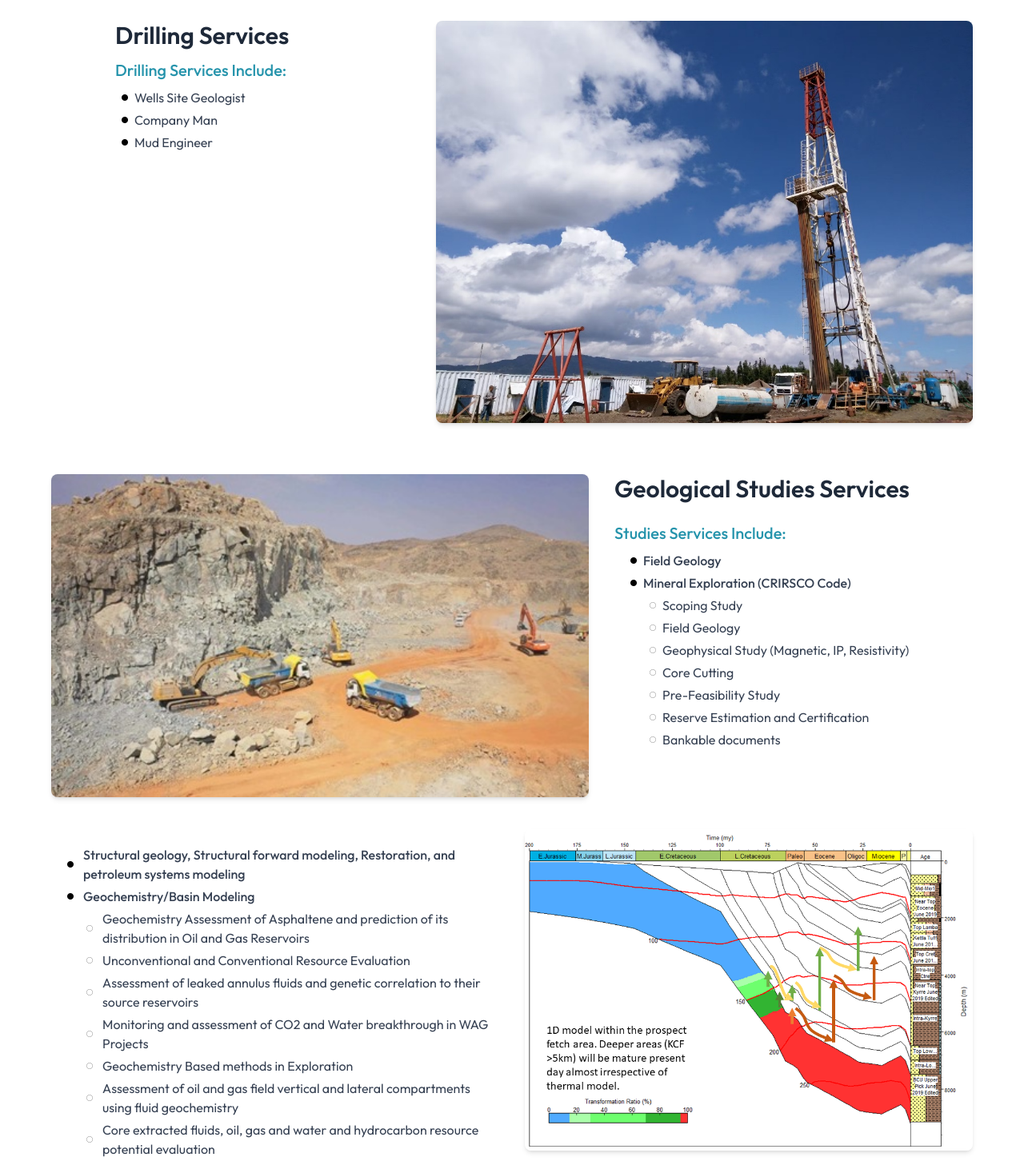
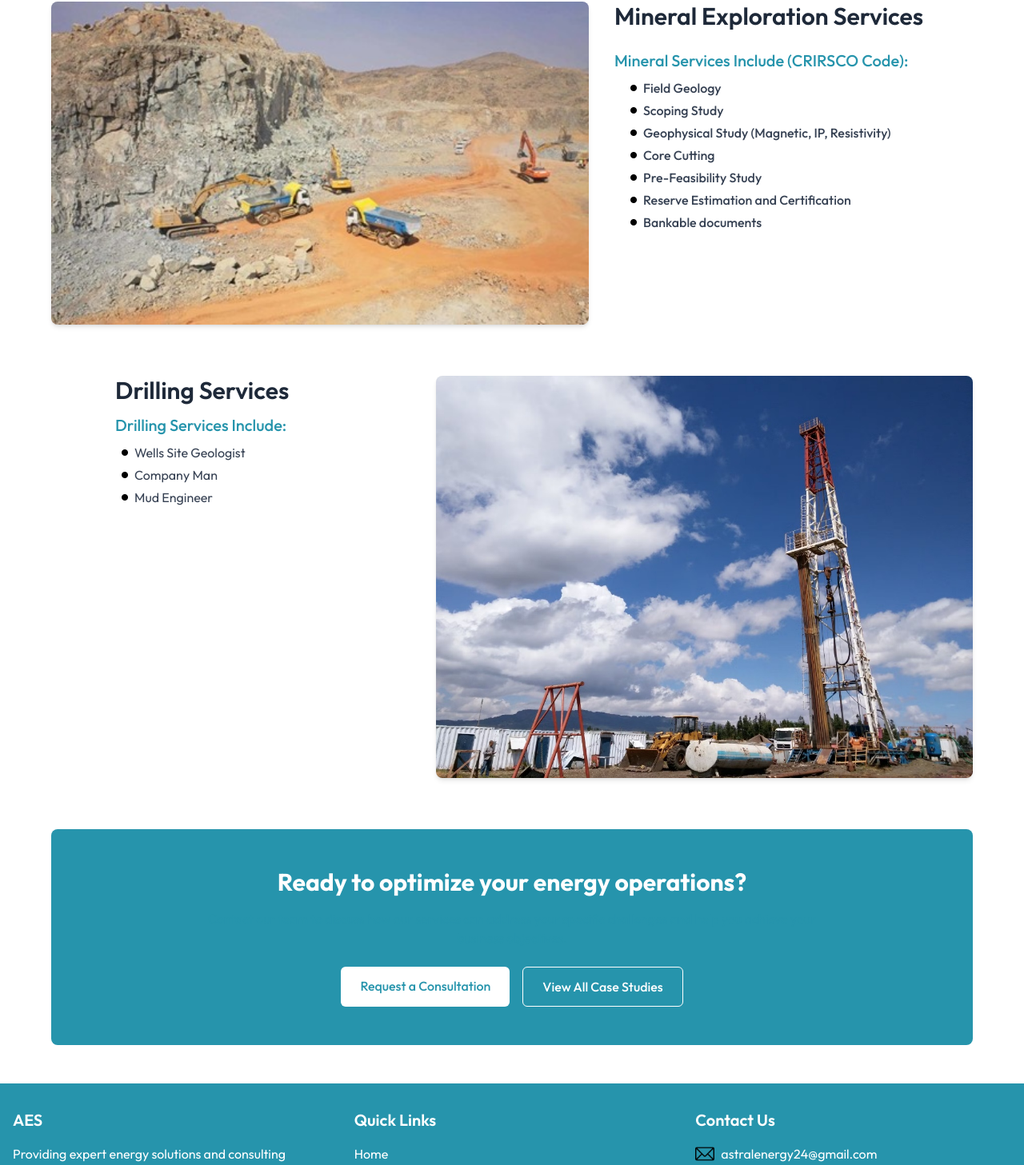
Before and after one commit to hamzayounas256/aes, a React (Vite) app: page /consultingservices in a window 1280 px wide. Shown: the part 1315-2772 px from the top of the page at 80% size. Built offline with nearby package versions, Linux system fonts and the light colour scheme.

Commit message:
update some changes as per client needs

```diff
--- a/src/pages/About.jsx
+++ b/src/pages/About.jsx
@@ -160,14 +160,14 @@ export default function About() {
 						</p>
 					</div>
 				</div>
-				{/* <div className="mt-8 text-center">
+				<div className="mt-8 text-center">
 					<Link
 						to="/ourteam"
 						className="inline-block px-6 py-3 bg-[#2694AC] text-white font-medium rounded-md hover:bg-[#2694AC] transition-colors"
 					>
 						Our Team →
 					</Link>
-				</div> */}
+				</div>
 			</section>
 
 			{/* HSE Section */}
--- a/src/pages/ConsultingServices.jsx
+++ b/src/pages/ConsultingServices.jsx
@@ -29,7 +29,7 @@ export default function ConsultingServices() {
 						Services
 					</h1>
 					<p className="text-lg md:text-xl text-white mb-8">
-						Expert solutions tailored to the oil, gas
+						Expert solutions tailored to the Oil, Gas and Mineral
 						{/* , and mineral industries */}
 					</p>
 					<div className="h-1 w-32 bg-[#2694AC] mx-auto"></div>
@@ -52,13 +52,6 @@ export default function ConsultingServices() {
 			{/* Seismic Data Consulting */}
 			<section className="mb-10">
 				<div className="flex flex-col lg:flex-row gap-8">
-					<div className="lg:w-3/4">
-						<img
-							src={seismicData}
-							alt="Seismic Data Consulting"
-							className="w-full h-auto rounded-lg shadow-md"
-						/>
-					</div>
 					<div className="lg:w-2/4 pl-4">
 						<h2 className="text-2xl md:text-3xl font-semibold text-gray-800 mb-6">
 							Consultancy Services
@@ -82,6 +75,67 @@ export default function ConsultingServices() {
 										Gravity/Magnetic QC
 									</li>
 								</ul>
+							</div>
+						</div>
+					</div>
+					<div className="lg:w-3/4">
+						<img
+							src={seismicData}
+							alt="Seismic Data Consulting"
+							className="w-full h-auto rounded-lg shadow-md"
+						/>
+					</div>
+				</div>
+			</section>
+
+			{/* Mineral Exploration Services*/}
+			<section className="mb-10">
+				<div className="flex flex-col lg:flex-row gap-8">
+					<div className="lg:w-3/4">
+						<img
+							src={consult}
+							alt="Geological and Studies Services"
+							className="w-full h-auto rounded-lg shadow-md"
+						/>
+					</div>
+					<div className="lg:w-2/4">
+						<h2 className="text-2xl md:text-3xl font-semibold text-gray-800 mb-6">
+							Mineral Exploration Services
+						</h2>
+						<div className="text-gray-700 space-y-4">
+							<h3 className="text-xl font-medium text-[#2694AC] mb-2">
+								Mineral Services Include (CRIRSCO Code):
+							</h3>
+
+							<div className="pl-5">
+								<p className="font-medium mb-1 flex gap-2 items-center">
+									<img className="w-2 h-2" src={fillCircle} /> Field Geology
+								</p>
+								<p className="font-medium mb-1 flex gap-2 items-center">
+									<img className="w-2 h-2" src={fillCircle} />
+									Scoping Study
+								</p>
+
+								<p className="font-medium mb-1 flex gap-2 items-center">
+									<img className="w-2 h-2" src={fillCircle} />
+									Geophysical Study (Magnetic, IP, Resistivity)
+								</p>
+								<p className="font-medium mb-1 flex gap-2 items-center">
+									<img className="w-2 h-2" src={fillCircle} />
+									Core Cutting
+								</p>
+								<p className="font-medium mb-1 flex gap-2 items-center">
+									<img className="w-2 h-2" src={fillCircle} />
+									Pre-Feasibility Study
+								</p>
+								<p className="font-medium mb-1 flex gap-2 items-center">
+									<img className="w-2 h-2" src={fillCircle} />
+									Reserve Estimation and Certification
+								</p>
+								<p className="font-medium mb-1 flex gap-2 items-center">
+									<img className="w-2 h-2" src={fillCircle} />
+									Bankable documents
+								</p>
 							</div>
 						</div>
 					</div>
@@ -123,178 +177,6 @@ export default function ConsultingServices() {
 				</div>
 			</section>
 
-			{/* Geological Studies */}
-			<section className="">
-				<div className="flex flex-col lg:flex-row gap-8">
-					<div className="lg:w-3/4">
-						<img
-							src={consult}
-							alt="Geological and Studies Services"
-							className="w-full h-auto rounded-lg shadow-md"
-						/>
-					</div>
-					<div className="lg:w-2/4">
-						<h2 className="text-2xl md:text-3xl font-semibold text-gray-800 mb-6">
-							Geological Studies Services
-						</h2>
-						<div className="text-gray-700 space-y-4">
-							<h3 className="text-xl font-medium text-[#2694AC] mb-2">
-								Studies Services Include:
-							</h3>
-
-							<div className="pl-5">
-								<p className="font-medium mb-1 flex gap-2 items-center">
-									<img className="w-2 h-2" src={fillCircle} /> Field Geology
-								</p>
-
-								<p className="font-medium mb-1 flex gap-2 items-center">
-									<img className="w-2 h-2" src={fillCircle} /> Mineral
-									Exploration (CRIRSCO Code)
-								</p>
-								<div className="pl-6 space-y-1">
-									<p className="flex gap-2 items-center">
-										<img className="w-2 h-2" src={emptyCircle} /> Scoping Study
-									</p>
-									<p className="flex gap-2 items-center">
-										<img className="w-2 h-2" src={emptyCircle} /> Field Geology
-									</p>
-									<p className="flex gap-2 items-center">
-										<img className="w-2 h-2" src={emptyCircle} /> Geophysical
-										Study (Magnetic, IP, Resistivity)
-									</p>
-									<p className="flex gap-2 items-center">
-										<img className="w-2 h-2" src={emptyCircle} /> Core Cutting
-									</p>
-									<p className="flex gap-2 items-center">
-										<img className="w-2 h-2" src={emptyCircle} />{" "}
-										Pre-Feasibility Study
-									</p>
-									<p className="flex gap-2 items-center">
-										<img className="w-2 h-2" src={emptyCircle} /> Reserve
-										Estimation and Certification
-									</p>
-									<p className="flex gap-2 items-center">
-										<img className="w-2 h-2" src={emptyCircle} /> Bankable
-										documents
-									</p>
-								</div>
-							</div>
-						</div>
-					</div>
-				</div>
-			</section>
-
-			{/* Geological Studies */}
-			<section className="py-10 mb-16">
-				<div className="flex flex-col lg:flex-row gap-8">
-					<div className="lg:w-2/4">
-						{/* <h2 className="text-2xl md:text-3xl font-semibold text-gray-800 mb-6">
-							Geological Studies Services
-						</h2> */}
-						<div className="text-gray-700 space-y-4">
-							{/* <h3 className="text-xl font-medium text-[#2694AC] mb-2">
-								Studies Services Include:
-							</h3> */}
-
-							<div className="mt-5 pl-5">
-								<p className="font-medium mb-1 flex gap-3 items-center">
-									<img className="w-2 h-2" src={fillCircle} /> Structural
-									geology, Structural forward modeling, Restoration, and
-									petroleum systems modeling
-								</p>
-
-								<p className="font-medium mb-1 flex gap-3 items-center">
-									<img className="w-2 h-2" src={fillCircle} />{" "}
-									Geochemistry/Basin Modeling
-								</p>
-								<div className="pl-6 space-y-1">
-									<p className="flex gap-3 items-center">
-										<img className="w-2 h-2" src={emptyCircle} /> Geochemistry
-										Assessment of Asphaltene and prediction of its distribution
-										in Oil and Gas Reservoirs
-									</p>
-									<p className="flex gap-3 items-center">
-										<img className="w-2 h-2" src={emptyCircle} /> Unconventional
-										and Conventional Resource Evaluation
-									</p>
-									<p className="flex gap-3 items-center">
-										<img className="w-2 h-2" src={emptyCircle} /> Assessment of
-										leaked annulus fluids and genetic correlation to their
-										source reservoirs
-									</p>
-									<p className="flex gap-3 items-center">
-										<img className="w-2 h-2" src={emptyCircle} /> Monitoring and
-										assessment of CO2 and Water breakthrough in WAG Projects
-									</p>
-									<p className="flex gap-3 items-center">
-										<img className="w-2 h-2" src={emptyCircle} /> Geochemistry
-										Based methods in Exploration
-									</p>
-									<p className="flex gap-3 items-center">
-										<img className="w-2 h-2" src={emptyCircle} /> Assessment of
-										oil and gas field vertical and lateral compartments using
-										fluid geochemistry
-									</p>
-									<p className="flex gap-3 items-center">
-										<img className="w-2 h-2" src={emptyCircle} /> Core extracted
-										fluids, oil, gas and water and hydrocarbon resource
-										potential evaluation
-									</p>
-									<p className="flex gap-3 items-center">
-										<img className="w-2 h-2" src={emptyCircle} /> Understanding
-										hydrocarbon charge history, basin modeling and basin
-										analysis using fluid inclusion studies
-									</p>
-									<p className="flex gap-3 items-center">
-										<img className="w-2 h-2" src={emptyCircle} /> Finding
-										additional value from produced formation waters in your
-										wells-how geochemistry can help
-									</p>
-									<p className="flex gap-3 items-center">
-										<img className="w-2 h-2" src={emptyCircle} /> Gas
-										composition, isotope geochemistry and its application in
-										reservoir studies
-									</p>
-									<p className="flex gap-3 items-center">
-										<img className="w-2 h-2" src={emptyCircle} /> Geochemistry
-										based assessment of H2S in reservoirs and its distribution
-										prediction
-									</p>
-									<p className="flex gap-3 items-center">
-										<img className="w-2 h-2" src={emptyCircle} /> Geochemistry
-										can help to select best sites and surveillance for
-										underground carbon storage
-									</p>
-									<p className="flex gap-3 items-center">
-										<img className="w-2 h-2" src={emptyCircle} /> Biomarkers and
-										their application in exploration and production
-									</p>
-									<p className="flex gap-3 items-center">
-										<img className="w-2 h-2" src={emptyCircle} /> Geochemistry
-										labs, instruments, equipment and data analytics
-									</p>
-									<p className="flex gap-3 items-center">
-										<img className="w-2 h-2" src={emptyCircle} /> Assessment of
-										controls on reservoir property distribution and prediction
-									</p>
-									<p className="flex gap-3 items-center">
-										<img className="w-2 h-2" src={emptyCircle} /> Exploration
-										and production portfolio assessment and its evaluation
-									</p>
-								</div>
-							</div>
-						</div>
-					</div>
-					<div className="lg:w-2/4">
-						<img
-							src={geologicalReservoir}
-							alt="Geological and Studies Services"
-							className="w-full h-auto rounded-lg shadow-md"
-						/>
-					</div>
-				</div>
-			</section>
-
 			{/* CTA Section */}
 			<section className="py-12 bg-[#2694AC] text-white rounded-lg mb-12 px-6 md:px-10">
 				<div className="text-center">
--- a/src/pages/Home.jsx
+++ b/src/pages/Home.jsx
@@ -33,7 +33,7 @@ export default function Home() {
 						Expert Consultancy for a Sustainable Energy Future
 					</h1>
 					<p className="text-lg md:text-xl mb-8 max-w-2xl text-gray-100">
-						Strategic solutions for the oil, gas, and mineral industries
+						Strategic solutions for the oil gas, and mineral capitals
 					</p>
 					<Link
 						to="/consultingservices"
@@ -55,8 +55,8 @@ export default function Home() {
 						<p className="text-gray-700 leading-relaxed text-lg">
 							Welcome to
 							<strong> Astral Energy Services Private Limited (AES)</strong> —
-							your trusted consulting partner in the oil, gas, and mineral
-							industries. We offer strategic insights, technical expertise, and
+							your trusted consulting partner in the oil gas, and mineral
+							capitals. We offer strategic insights, technical expertise, and
 							data-driven solutions to help clients optimize exploration,
 							drilling, and resource management. With a team of seasoned
 							professionals, we empower energy companies to make informed
@@ -91,11 +91,10 @@ export default function Home() {
 							<div className="bg-[#2694AC] h-2"></div>
 							<div className="p-6">
 								<h3 className="text-xl font-semibold text-gray-800 mb-3">
-									Drilling Advisory
+									Mineral Exploration Service
 								</h3>
 								<p className="text-gray-600">
-									End-to-end consulting for well planning, safety compliance,
-									and operational efficiency.
+									Field Geology, Geophysical and Pre-Feasibility Studies.
 								</p>
 							</div>
 						</div>
@@ -126,22 +125,20 @@ export default function Home() {
 				</section>
 
 				{/* Testimonials Section */}
-				<section className="mb-12">
+				{/* <section className="mb-12">
 					<h2 className="text-2xl md:text-3xl font-semibold text-gray-800 mb-8 text-center">
 						Client Testimonials
 					</h2>
 
 					<div className="grid md:grid-cols-2 gap-8">
-						{/* Testimonial 1 */}
+						Testimonial 1
 						<div className="bg-white p-8 rounded-xl shadow-lg border border-gray-200 max-w-lg mx-auto transition-all duration-300 hover:shadow-xl">
 							<div className="flex mb-6">
 								<div className="flex-shrink-0 mr-4">
-									{/* <div className="w-12 h-12 bg-[#2694AC] rounded-full flex items-center justify-center text-white font-bold text-xl"> */}
 									<img
 										className="w-12 h-12 bg-[#2694AC] rounded-full flex items-center justify-center text-white font-bold text-xl"
 										src={headshot1}
 									/>
-									{/* </div> */}
 								</div>
 								<div>
 									<p className="text-gray-800 font-semibold text-lg">
@@ -180,7 +177,7 @@ export default function Home() {
 							</div>
 						</div>
 
-						{/* Testimonial 2 */}
+						Testimonial 2
 						<div className="bg-white p-8 rounded-xl shadow-lg border border-gray-200 max-w-lg mx-auto transition-all duration-300 hover:shadow-xl">
 							<div className="flex mb-6">
 								<div className="flex-shrink-0 mr-4">
@@ -224,7 +221,7 @@ export default function Home() {
 							</div>
 						</div>
 					</div>
-				</section>
+				</section> */}
 
 				{/* Certificates Section - NEW */}
 				<section className="py-10 mb-12">
```
